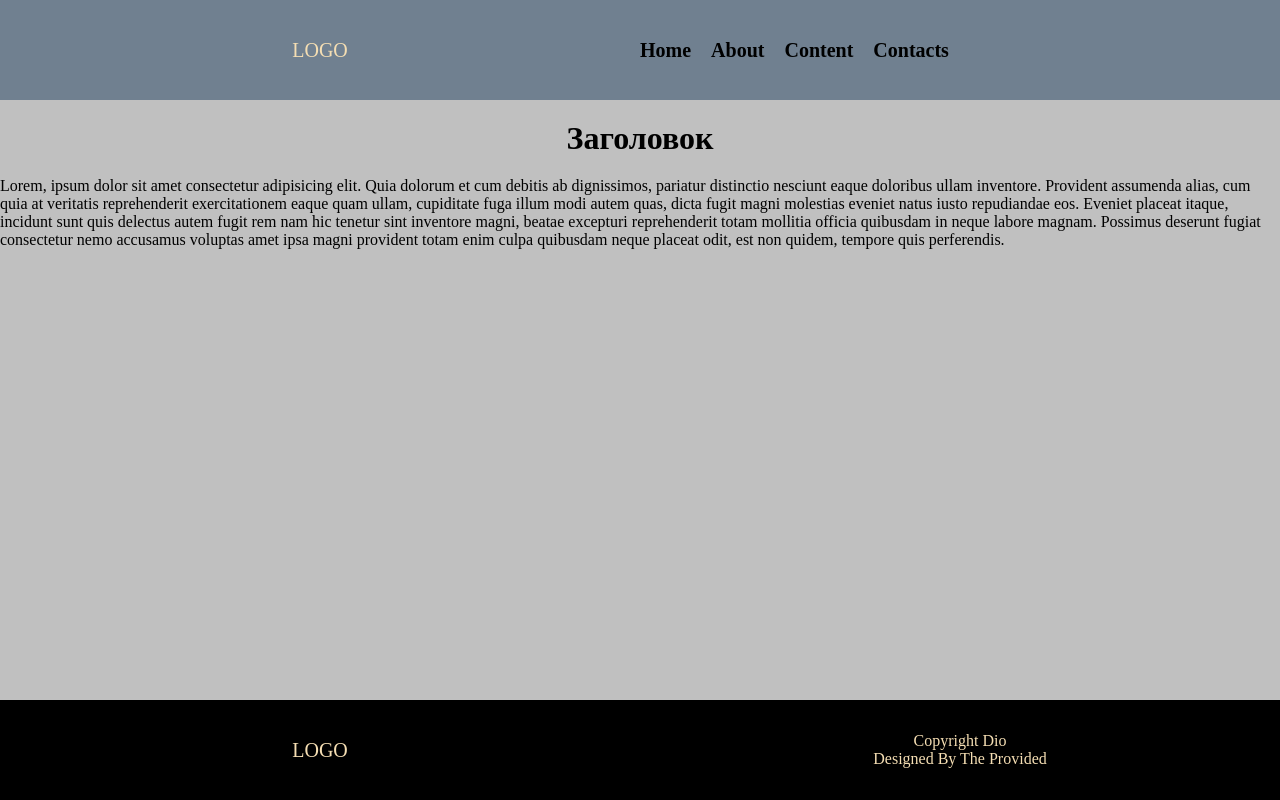
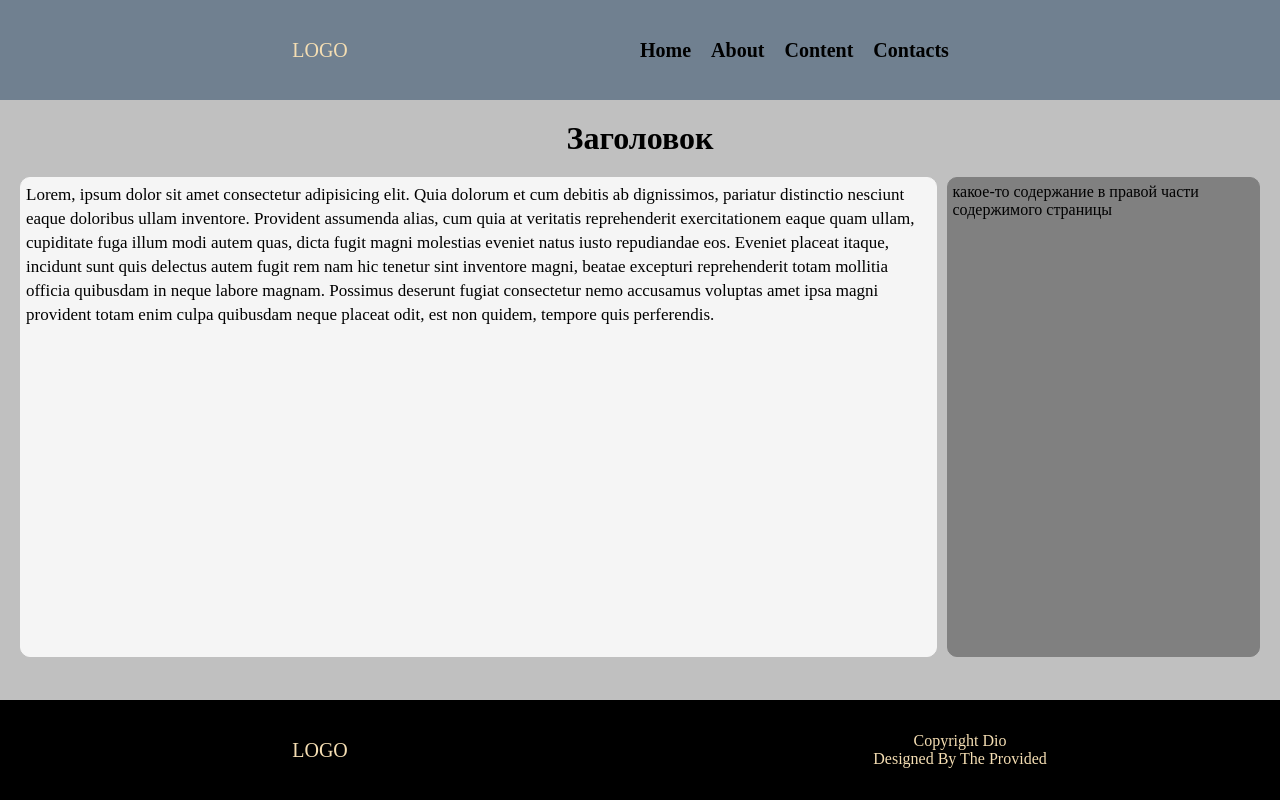
Before and after one commit to Floyd-88/git, a Vue app: page / in a window 1280 px wide. Built offline with nearby package versions, Linux system fonts and the light colour scheme.

Commit message:
add element content and aside

```diff
--- a/src/Components/MainElement.vue
+++ b/src/Components/MainElement.vue
@@ -1,8 +1,21 @@
 <template>
-    <main>
+  <main>
     <h1>Заголовок</h1>
-    <div>
-      Lorem, ipsum dolor sit amet consectetur adipisicing elit. Quia dolorum et cum debitis ab dignissimos, pariatur distinctio nesciunt eaque doloribus ullam inventore. Provident assumenda alias, cum quia at veritatis reprehenderit exercitationem eaque quam ullam, cupiditate fuga illum modi autem quas, dicta fugit magni molestias eveniet natus iusto repudiandae eos. Eveniet placeat itaque, incidunt sunt quis delectus autem fugit rem nam hic tenetur sint inventore magni, beatae excepturi reprehenderit totam mollitia officia quibusdam in neque labore magnam. Possimus deserunt fugiat consectetur nemo accusamus voluptas amet ipsa magni provident totam enim culpa quibusdam neque placeat odit, est non quidem, tempore quis perferendis.
+    <div class="wrapper_main">
+      <div class="content">
+        Lorem, ipsum dolor sit amet consectetur adipisicing elit. Quia dolorum et cum debitis ab
+        dignissimos, pariatur distinctio nesciunt eaque doloribus ullam inventore. Provident
+        assumenda alias, cum quia at veritatis reprehenderit exercitationem eaque quam ullam,
+        cupiditate fuga illum modi autem quas, dicta fugit magni molestias eveniet natus iusto
+        repudiandae eos. Eveniet placeat itaque, incidunt sunt quis delectus autem fugit rem nam hic
+        tenetur sint inventore magni, beatae excepturi reprehenderit totam mollitia officia
+        quibusdam in neque labore magnam. Possimus deserunt fugiat consectetur nemo accusamus
+        voluptas amet ipsa magni provident totam enim culpa quibusdam neque placeat odit, est non
+        quidem, tempore quis perferendis.
+      </div>
+      <aside>
+        <div>какое-то содержание в правой части содержимого страницы</div>
+      </aside>
     </div>
   </main>
 </template>
@@ -10,11 +23,37 @@
 <style scoped>
 main {
   flex: 1 0 auto;
-  background-color: silver
+  padding: 0 20px;
+  background-color: silver;
 }
 h1 {
   display: flex;
   justify-content: center;
   margin: 20px;
 }
+.wrapper_main {
+    display: flex;
+    flex-direction: row;
+    height: 80%;
+
+}
+
+.content {
+    flex: 3;
+    margin-right: 10px;
+    padding: 5px;
+    border: 1px solid whitesmoke;
+    border-radius: 10px;
+    background-color: whitesmoke;
+    font-size: 17px;
+    line-height: 1.5rem;
+}
+
+aside {
+    flex: 1;
+    padding: 5px;
+    border: 1px solid gray;
+    border-radius: 10px;
+    background-color:gray;
+}
 </style>
```
